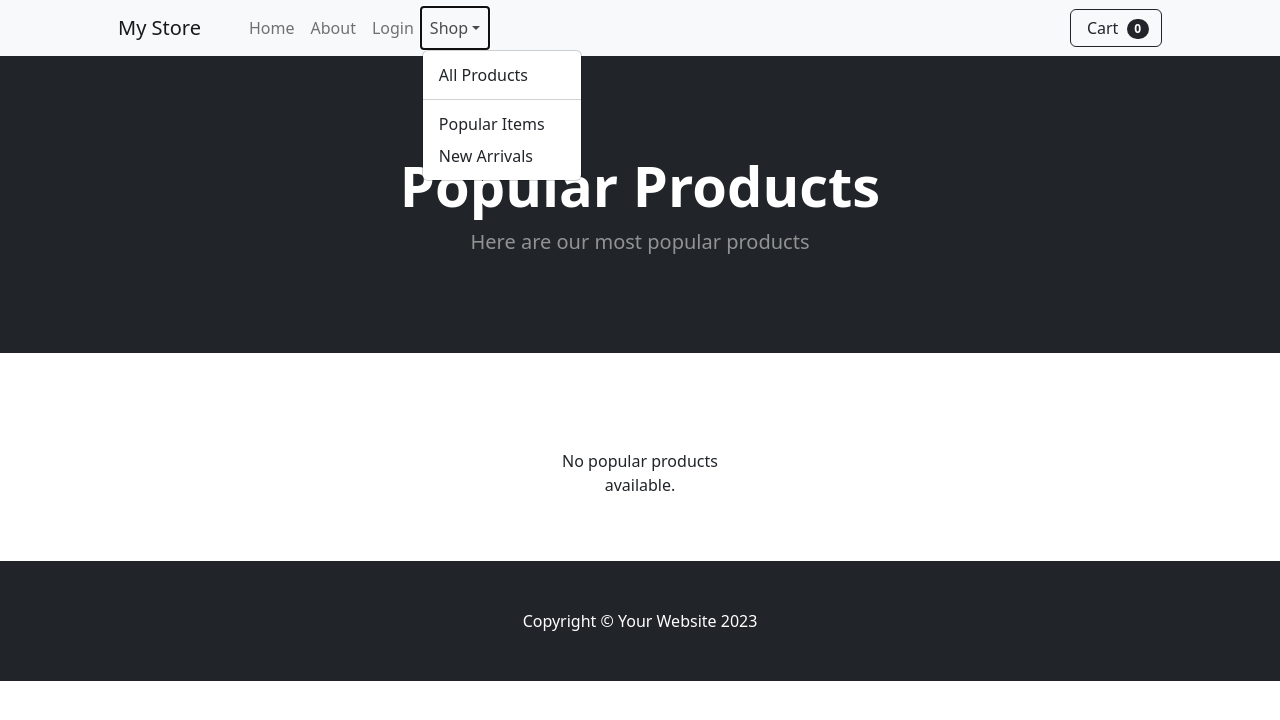
After one commit to omarhossam214/ecom, a Django app: page /popular/ in a window 1280 px wide, after a click on "Shop". The commit adds this page. Shown: the top 720 px of the page. Run offline with Django 4.2, Linux system fonts and the light colour scheme; data comes from the database, SQL or seed files in the repository; both versions use the stored data as it was after the commit; some libraries are stand-ins or nearby versions.

Commit message:
work in progress

```diff
--- a/store/models.py
+++ b/store/models.py
@@ -1,5 +1,6 @@
 from django.db import models
 import datetime
+from django.utils import timezone
 
 # Categories of products
 class Category(models.Model):
@@ -33,9 +34,10 @@ class Product(models.Model):
     category = models.ForeignKey(Category, on_delete=models.CASCADE, default=1)
     description = models.CharField(max_length=250, default='', blank=True, null=True)
     image = models.ImageField(upload_to='uploads/product/')
-    # add sale stuff
+    created_at = models.DateTimeField(default= timezone.now)
     is_sale = models.BooleanField(default=False)
     sale_price = models.DecimalField(default=0, decimal_places=2, max_digits=6)
+    views_count = models.IntegerField(default=0)
 
 
     def __str__(self):
--- a/store/templates/base.html
+++ b/store/templates/base.html
@@ -18,7 +18,16 @@
 <body>
     <!-- Navigation-->
     {% include 'navbar.html' %}
+    {% if messages %}
+        {% for message in messages %}
+        <div class="alert alert-warning alert-dismissible fade show" role="alert">
+            {{ message }}
+            <button type="button" class="btn-close" data-bs-dismiss="alert" aria-label="Close"></button>
+          </div>
 
+
+        {% endfor %}
+    {% endif %}
     {% block content  %}{% endblock content  %}
 
 
--- a/store/templates/navbar.html
+++ b/store/templates/navbar.html
@@ -1,26 +1,40 @@
 <nav class="navbar navbar-expand-lg navbar-light bg-light">
     <div class="container px-4 px-lg-5">
+        <!-- Use 'href="{% url 'home' %}"' to generate the URL for the home page -->
         <a class="navbar-brand" href="{% url 'home' %}">My Store</a>
         <button class="navbar-toggler" type="button" data-bs-toggle="collapse" data-bs-target="#navbarSupportedContent" aria-controls="navbarSupportedContent" aria-expanded="false" aria-label="Toggle navigation">
             <span class="navbar-toggler-icon"></span>
         </button>
         <div class="collapse navbar-collapse" id="navbarSupportedContent">
             <ul class="navbar-nav me-auto mb-2 mb-lg-0 ms-lg-4">
-                <li class="nav-item"><a class="nav-link active" aria-current="page" href="{% url 'home' %}">Home</a></li>
-                <li class="nav-item"><a class="nav-link" href="{% url 'about' %}">About</a></li>
+                <!-- Highlight the active page in the navbar -->
+                <li class="nav-item"><a class="nav-link {% if request.path == '/' %}active{% endif %}" href="{% url 'home' %}">Home</a></li>
+                <!-- Use 'href="{% url 'about' %}"' to generate the URL for the about page -->
+                <li class="nav-item"><a class="nav-link {% if request.path == 'about' %}active{% endif %}" href="{% url 'about' %}">About</a></li>
+
+                {% if user.is_authenticated %}
+                    <!-- Use 'href="{% url 'logout' %}"' to generate the URL for the logout page -->
+                    <li class="nav-item"><a class="nav-link" href="{% url 'logout' %}">Logout</a></li>
+                {% else %}
+                    <!-- Use 'href="{% url 'login' %}"' to generate the URL for the login page -->
+                    <li class="nav-item"><a class="nav-link" href="{% url 'login' %}">Login</a></li>
+                {% endif %}
+
                 <li class="nav-item dropdown">
                     <a class="nav-link dropdown-toggle" id="navbarDropdown" href="#" role="button" data-bs-toggle="dropdown" aria-expanded="false">Shop</a>
                     <ul class="dropdown-menu" aria-labelledby="navbarDropdown">
-                        <li><a class="dropdown-item" href="#!">All Products</a></li>
+                        <!-- Replace '#' with actual URLs -->
+                        <li><a class="dropdown-item" href="{% url 'all_products' %}">All Products</a></li>
                         <li><hr class="dropdown-divider"></li>
-                        <li><a class="dropdown-item" href="#!">Popular Items</a></li>
-                        <li><a class="dropdown-item" href="#!">New Arrivals</a></li>
+                        <li><a class="dropdown-item" href="{% url 'popular_items' %}">Popular Items</a></li>
+                        <li><a class="dropdown-item" href="{% url 'new_arrivals' %}">New Arrivals</a></li>
                     </ul>
                 </li>
             </ul>
             <form class="d-flex">
                 <button class="btn btn-outline-dark" type="submit">
-                    <i class="bi-cart-fill me-1"></i>
+                    <!-- Use 'fa' icons for consistency (make sure to include Font Awesome) -->
+                    <i class="fa fa-shopping-cart me-1"></i>
                     Cart
                     <span class="badge bg-dark text-white ms-1 rounded-pill">0</span>
                 </button>
--- /dev/null
+++ b/store/templates/popular_items.html
@@ -0,0 +1,56 @@
+{% extends "base.html" %}
+
+{% block content %}
+    <!-- Header-->
+    <header class="bg-dark py-5">
+        <div class="container px-4 px-lg-5 my-5">
+            <div class="text-center text-white">
+                <h1 class="display-4 fw-bolder">Popular Products</h1>
+                <p class="lead fw-normal text-white-50 mb-0">Here are our most popular products</p>
+            </div>
+        </div>
+    </header>
+    <!-- Section-->
+    <section class="py-5">
+        <div class="container px-4 px-lg-5 mt-5">
+            <div class="row gx-4 gx-lg-5 row-cols-1 row-cols-md-2 row-cols-xl-4 justify-content-center">
+                {% if popular_products %}
+                    {% for product in popular_products %}
+                        <div class="col mb-5">
+                            <div class="card h-100">
+                                <!-- Product image-->
+                                <img class="card-img-top" src="{{ product.image.url }}" alt="{{ product.name }}">
+                                <!-- Product details-->
+                                <div class="card-body p-4">
+                                    <div class="text-center">
+                                        <!-- Product name-->
+                                        <h5 class="fw-bolder">{{ product.name }}</h5>
+                                        <!-- Product price-->
+                                        {% if product.is_sale %}
+                                            <strike>${{ product.price }}</strike>
+                                            &nbsp;${{ product.sale_price }}
+                                        {% else %}
+                                            ${{ product.price }}
+                                        {% endif %}
+                                        <!-- Product description-->
+                                        <p>{{ product.description }}</p>
+                                    </div>
+                                </div>
+                                <!-- Product actions-->
+                                <div class="card-footer p-4 pt-0 border-top-0 bg-transparent">
+                                    <div class="text-center">
+                                        <a class="btn btn-outline-dark mt-auto" href="#">View options</a>
+                                    </div>
+                                </div>
+                            </div>
+                        </div>
+                    {% endfor %}
+                {% else %}
+                    <div class="col">
+                        <p class="text-center">No popular products available.</p>
+                    </div>
+                {% endif %}
+            </div>
+        </div>
+    </section>
+{% endblock content %}
--- a/store/urls.py
+++ b/store/urls.py
@@ -4,4 +4,12 @@ from . import views
 urlpatterns = [
   path('', views.home, name='home'),
   path('about/', views.about, name='about'),
+  path('login/', views.login_user, name='login'),
+  path('logout/', views.logout_user, name='logout'),
+  path('all-products/', views.all_products, name='all_products'),
+  path('popular/', views.popular_items, name='popular_items'),
+  path('new-arrivals/', views.new_arrivals, name='new_arrivals'),
+
+
+
 ]
--- a/store/views.py
+++ b/store/views.py
@@ -1,5 +1,9 @@
-from django.shortcuts import render
+from django.shortcuts import render, redirect
 from .models import Product
+from django.contrib.auth import authenticate, login, logout
+from django.contrib import messages
+from .models import Product
+
 
 def home(request):
     products = Product.objects.all()
@@ -8,3 +12,46 @@ def home(request):
 
 def about(request):
     return render(request, 'about.html', {})
+
+def login_user(request):
+    if request.method == "POST":
+        username = request.POST["username"]
+        password = request.POST["password"]
+        user = authenticate(request, username=username, password=password)
+        if user is not None:
+            login(request,user)
+            messages.success(request,("You Have been Logged In"))
+            return redirect('home')
+        else:
+            messages.success(request,("There was an error, please try again"))
+            return redirect('login')
+    else:
+        return render(request, 'login.html', {})
+
+
+def logout_user(request):
+    logout(request)
+    messages.success(request,("You have been logged out, Thanks."))
+    return redirect('home')
+
+
+def all_products(request):
+    # Fetch all products from the database
+    products = Product.objects.all()
+    # Pass the products to the template for rendering
+    return render(request, 'all_products.html', {'products': products})
+
+
+
+def popular_items(request):
+    popular_products = Product.objects.filter(views_count__gt=0).order_by('-views_count')[:10]
+    return render(request, 'popular_items.html', {'popular_products': popular_products})
+
+
+
+
+def new_arrivals(request):
+    # Query the database for new arrivals (assuming you have a 'created_at' field in your Product model)
+    new_arrival_products = Product.objects.order_by('-created_at')[:10]
+    # Pass the new arrival products to the template for rendering
+    return render(request, 'new_arrivals.html', {'new_arrival_products': new_arrival_products})
```
Also changed, not shown: ecom/settings.py (+5 -6 lines), store/templates/all_products.html (added, +51 -0 lines), store/templates/login.html (added, +52 -0 lines), store/templates/new_arrivals.html (added, +51 -0 lines), db.sqlite3, store/migrations/0003_product_views_count.py (added), store/migrations/0004_product_created_at.py (added).
